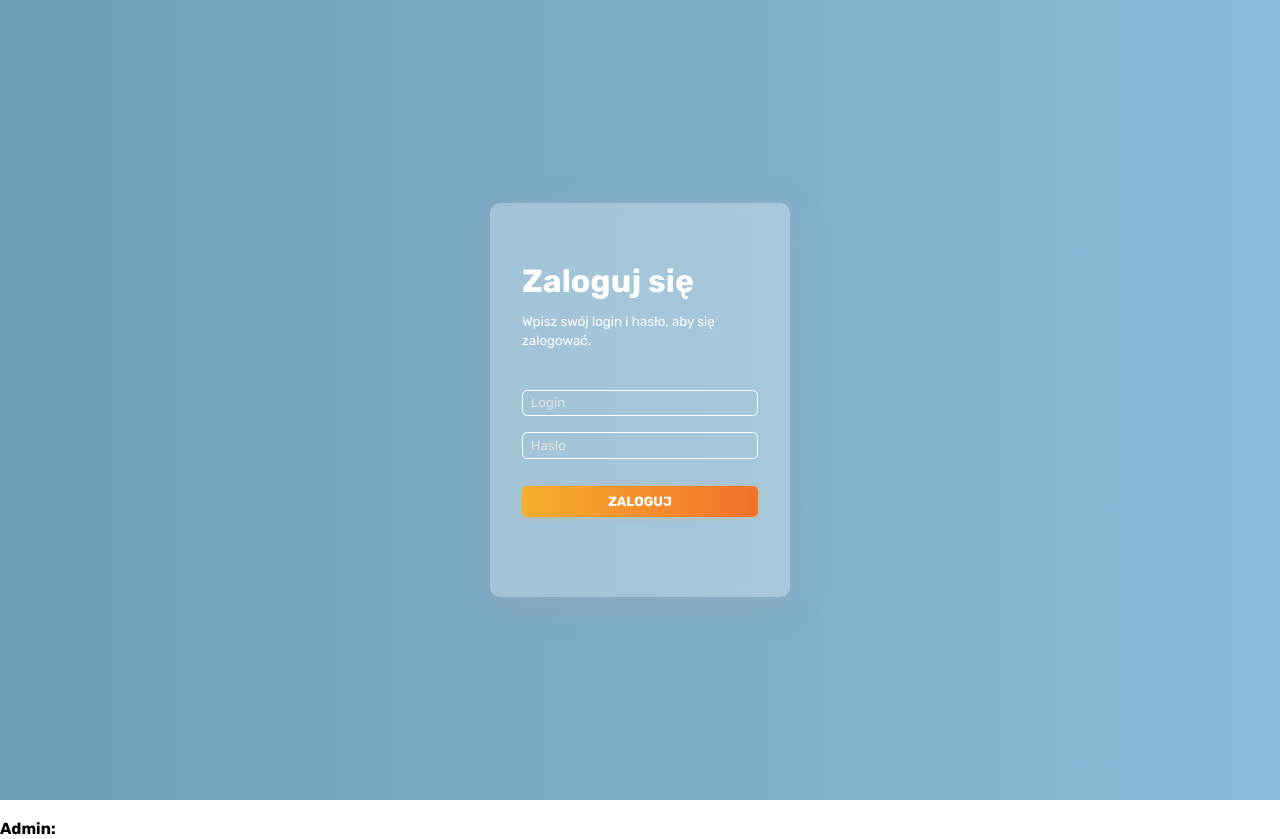
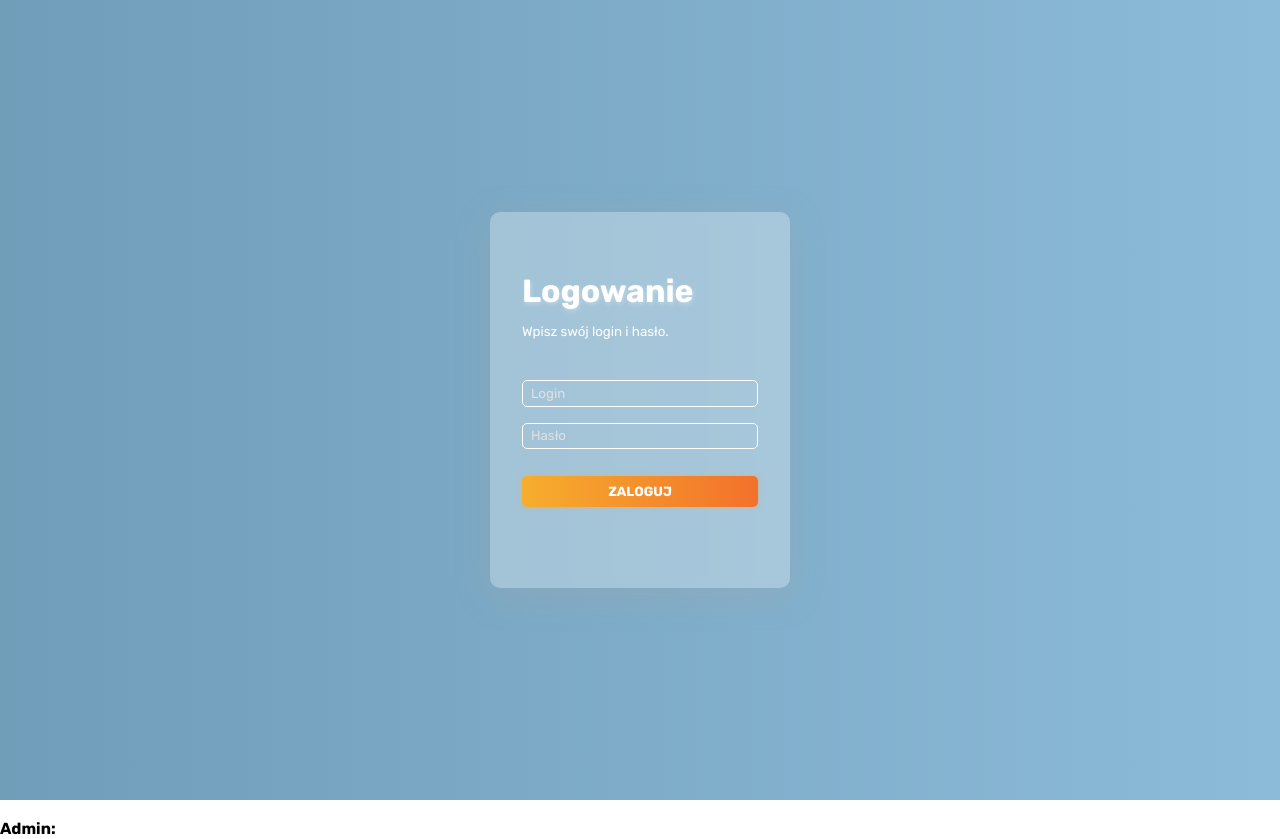
Before and after one commit to wm44557/PROJEKT-AI, a PHP site: template views/pages/login.php in a window 1280 px wide. Shown: the top 839 px of the page. Run offline with PHP 8.4, Linux system fonts and the light colour scheme; the template is opened without the code that fills it, so the values that code supplies are empty.

Commit message:
Little login form fixes;

```diff
--- a/public/css/style.css
+++ b/public/css/style.css
@@ -32,6 +32,7 @@ Komponenty na stronie
 /* Typografia */
 h1 {
     margin: .7rem 0;
+    text-shadow: 1px 2px 4px rgba(255, 255, 255, 0.3);
 }
 
 .error{
--- a/views/pages/login.php
+++ b/views/pages/login.php
@@ -4,8 +4,8 @@
 <div class="login-form__background">
     <div class="login-form__form">
         <div>
-            <h1>Zaloguj się</h1>
-            <p><small>Wpisz swój login i hasło, aby się zalogować.</small></p>
+            <h1>Logowanie</h1>
+            <p><small>Wpisz swój login i hasło.</small></p>
         </div>
         <form method="post">
 
```
